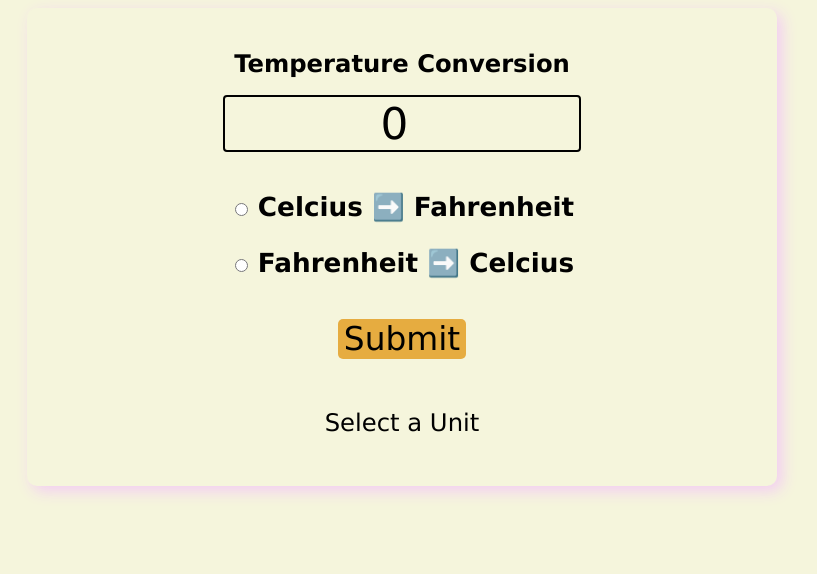
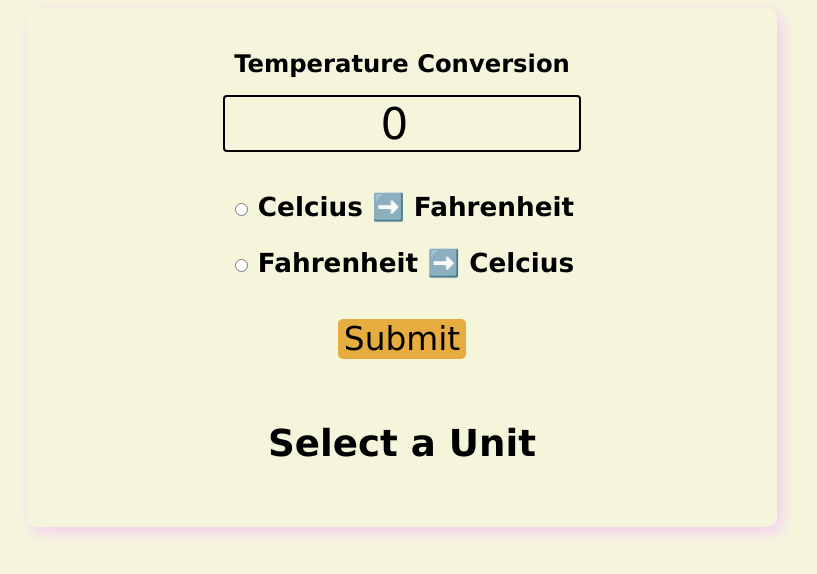
Before and after one commit to Vishal-sys-code/Web-Development-Series, a plain HTML site: page 25. Temperature Conversion/index.html in a window 1280 px wide. Shown: the whole page, without its empty margins (238-1055 px from the left). Drawn offline with Linux system fonts and the light colour scheme.

Commit message:
Update style.css

```diff
--- a/25. Temperature Conversion/style.css
+++ b/25. Temperature Conversion/style.css
@@ -45,3 +45,8 @@ button{
 button:hover{
     background-color: rgb(162, 89, 0);
 }
+
+#myResult{
+    font-size: 1.7em;
+    font-weight: bold;
+}
```
